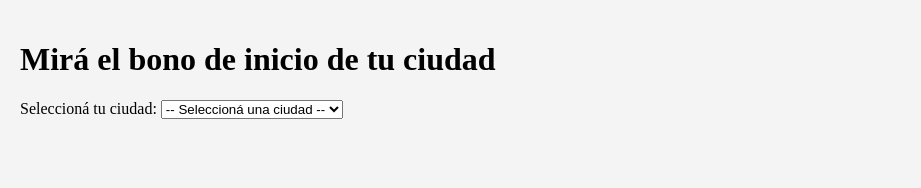
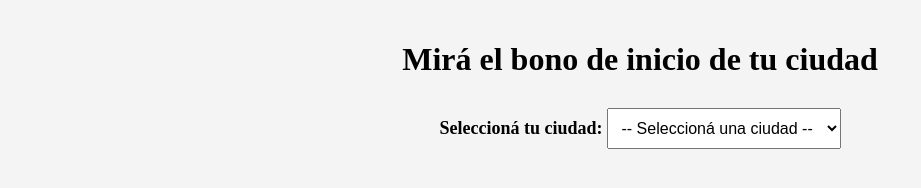
Before and after one commit to Rodrigo-Guzzanti/nhb-card, a plain HTML site: page index.html in a window 1280 px wide. Shown: the whole page, without its empty margins (0-921 px from the left). Drawn offline with Linux system fonts and the light colour scheme; no server answers.

Commit message:
Update style-nhb.css CSS + desplegable

```diff
--- a/style-nhb.css
+++ b/style-nhb.css
@@ -3,21 +3,39 @@ body {
     background-color: #f4f4f4;
     margin: 0;
     padding: 20px;
+    text-align: center;
+}
+
+h1 {
+    margin-bottom: 20px;
+}
+
+label {
+    font-size: 18px;
+    font-weight: bold;
+}
+
+select {
+    padding: 10px;
+    margin: 10px 0;
+    font-size: 16px;
 }
 
 .section {
     background-color: #fff;
     border: 1px solid #ddd;
     padding: 20px;
-    margin-bottom: 20px;
+    margin: 20px auto;
     border-radius: 8px;
     box-shadow: 0 2px 5px rgba(0, 0, 0, 0.1);
+    width: 50%;
 }
 
 .amount {
     display: flex;
     align-items: center;
     margin: 10px 0;
+    justify-content: center;
 }
 
 .currency {
@@ -51,4 +69,5 @@ body {
 .disclaimer {
     font-size: 12px;
     color: #555;
+    margin-top: 20px;
 }
```
